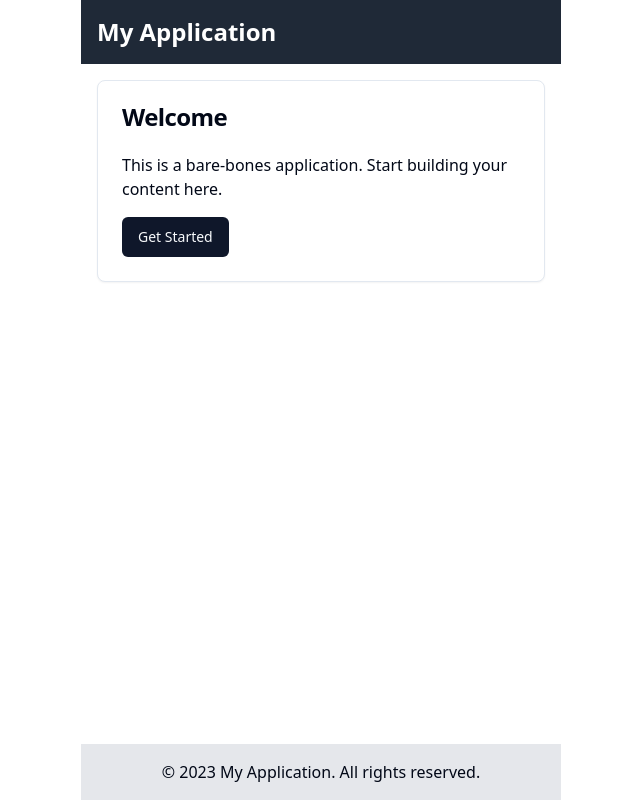
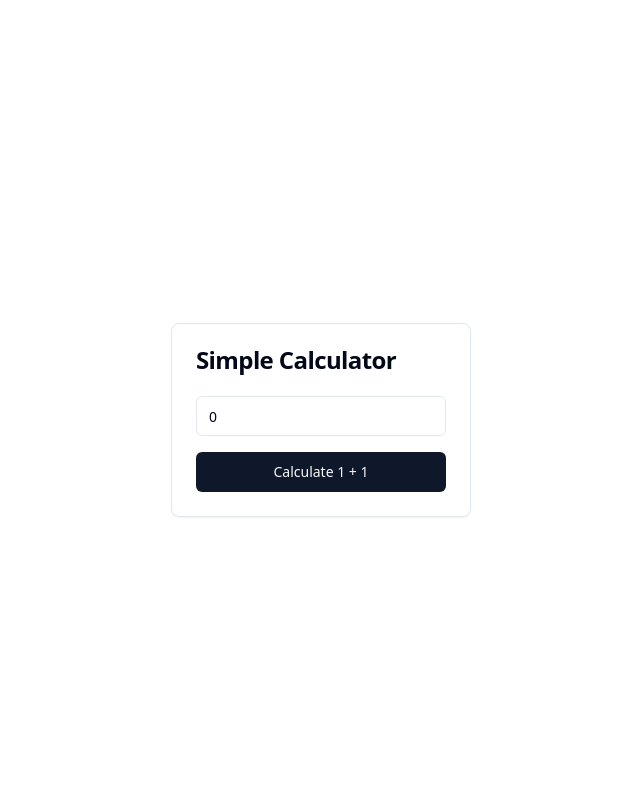
Before and after one commit to GPT-Engineer-App-Dev/beginning-template, a React (Vite) app: page / in a window 1280 px wide. Shown: the whole page, without its empty margins (319-959 px from the left). Built offline with nearby package versions, Linux system fonts and the light colour scheme.

Commit message:
GPT Engineer Update

```diff
--- a/src/pages/Index.jsx
+++ b/src/pages/Index.jsx
@@ -1,30 +1,30 @@
+import React, { useState } from 'react';
 import { Button } from "@/components/ui/button";
+import { Input } from "@/components/ui/input";
 import { Card, CardHeader, CardTitle, CardContent } from "@/components/ui/card";
 
-const Index = () => {
+const Calculator = () => {
+  const [result, setResult] = useState(0);
+
+  const handleAddition = () => {
+    setResult(1 + 1);
+  };
+
   return (
-    <div className="min-h-screen flex flex-col">
-      <header className="bg-gray-800 text-white p-4">
-        <h1 className="text-2xl font-bold">My Application</h1>
-      </header>
-
-      <main className="flex-grow p-4">
-        <Card className="max-w-md mx-auto">
-          <CardHeader>
-            <CardTitle>Welcome</CardTitle>
-          </CardHeader>
-          <CardContent>
-            <p className="mb-4">This is a bare-bones application. Start building your content here.</p>
-            <Button>Get Started</Button>
-          </CardContent>
-        </Card>
-      </main>
-
-      <footer className="bg-gray-200 p-4 text-center">
-        <p>&copy; 2023 My Application. All rights reserved.</p>
-      </footer>
-    </div>
+    <Card className="w-[300px] mx-auto mt-10">
+      <CardHeader>
+        <CardTitle>Simple Calculator</CardTitle>
+      </CardHeader>
+      <CardContent>
+        <div className="space-y-4">
+          <Input type="text" value={result} readOnly />
+          <Button onClick={handleAddition} className="w-full">
+            Calculate 1 + 1
+          </Button>
+        </div>
+      </CardContent>
+    </Card>
   );
 };
 
-export default Index;
+export default Calculator;
```
